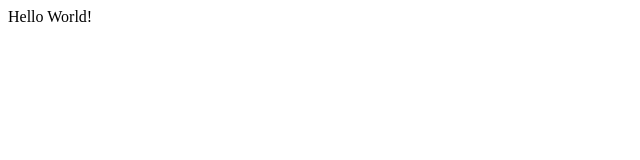
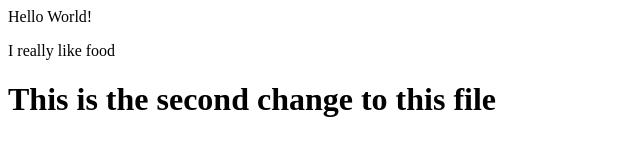
Before and after one commit to FernandoAdames/Demo, a plain HTML site: page index.html in a window 1280 px wide. Shown: the whole page, without its empty margins (0-640 px from the left). Drawn offline with Linux system fonts and the light colour scheme.

Commit message:
Added a p and a h1 tag in index.html

```diff
--- a/index.html
+++ b/index.html
@@ -1 +1,5 @@
 <p>Hello World!</p>
+
+<p>I really like food</p>
+
+<h1>This is the second change to this file</h1>
```
